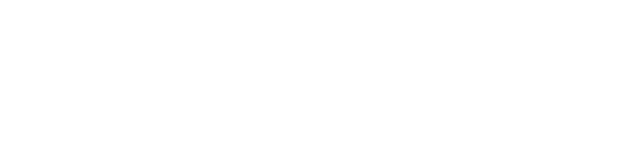
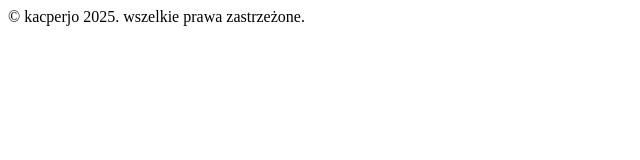
Before and after one commit to Kacperjo/kalkulator, a plain HTML site: page index.html in a window 1280 px wide. Shown: the whole page, without its empty margins (0-640 px from the left). Drawn offline with Linux system fonts and the light colour scheme.

Commit message:
Update index.html

```diff
--- a/index.html
+++ b/index.html
@@ -7,4 +7,9 @@
     <link rel="stylesheet" href="main.css">
     <script src="main.js"></script>
   </head>
+  <body>
+    <footer>
+      &copy; kacperjo 2025. wszelkie prawa zastrzeżone.
+    </footer>
+  </body>
 </html>
```
